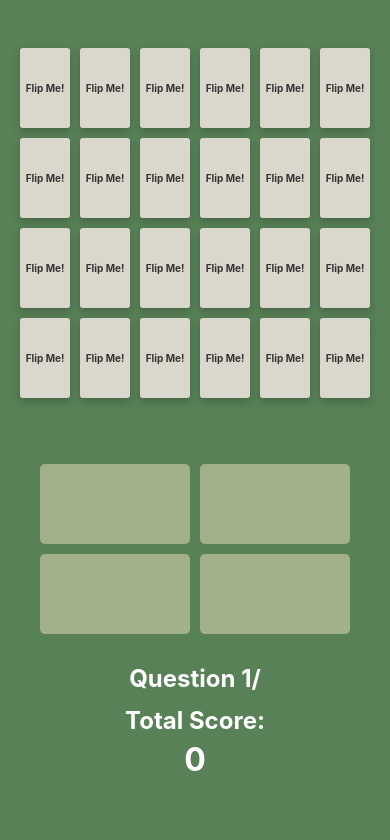
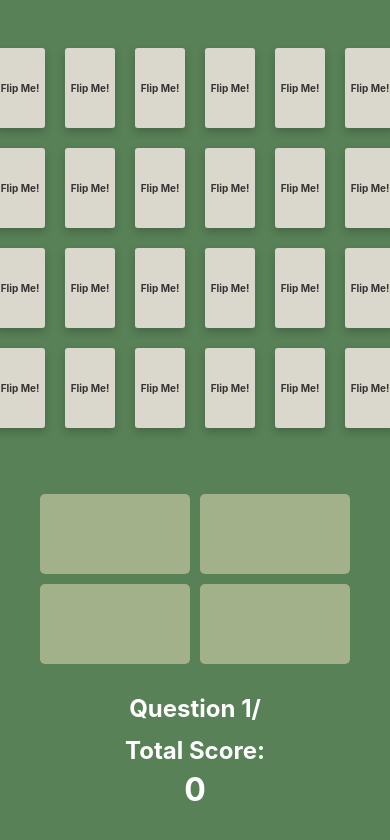
Before and after one commit to broliver18/stick-it-frontend, a React (Create React App) app: page /player/game in a window 390 px wide. Shown: the top 840 px of the page. Built offline with nearby package versions, Linux system fonts and the light colour scheme; no server answers.

Commit message:
Make PlayerGame half-page responsive

```diff
--- a/src/Components/PlayerGame/PlayerGame.css
+++ b/src/Components/PlayerGame/PlayerGame.css
@@ -173,3 +173,28 @@
         left: 0;
     }
 }
+
+@media only screen and (max-width: 850px) {
+    .grid-container {
+        margin-top: 5px;
+        grid-template-columns: repeat(6, 1fr);
+        gap: 20px;
+    }
+
+    .question-message-container {
+        margin: 10px 0 20px 0;
+    }
+
+    #score {
+        position: static;
+        height: 100px;
+        margin-top: 0;
+        border: none;
+    }
+
+    #question-number {
+        position: relative;
+        bottom: 25px;
+        left: 0;
+    }
+}
```
